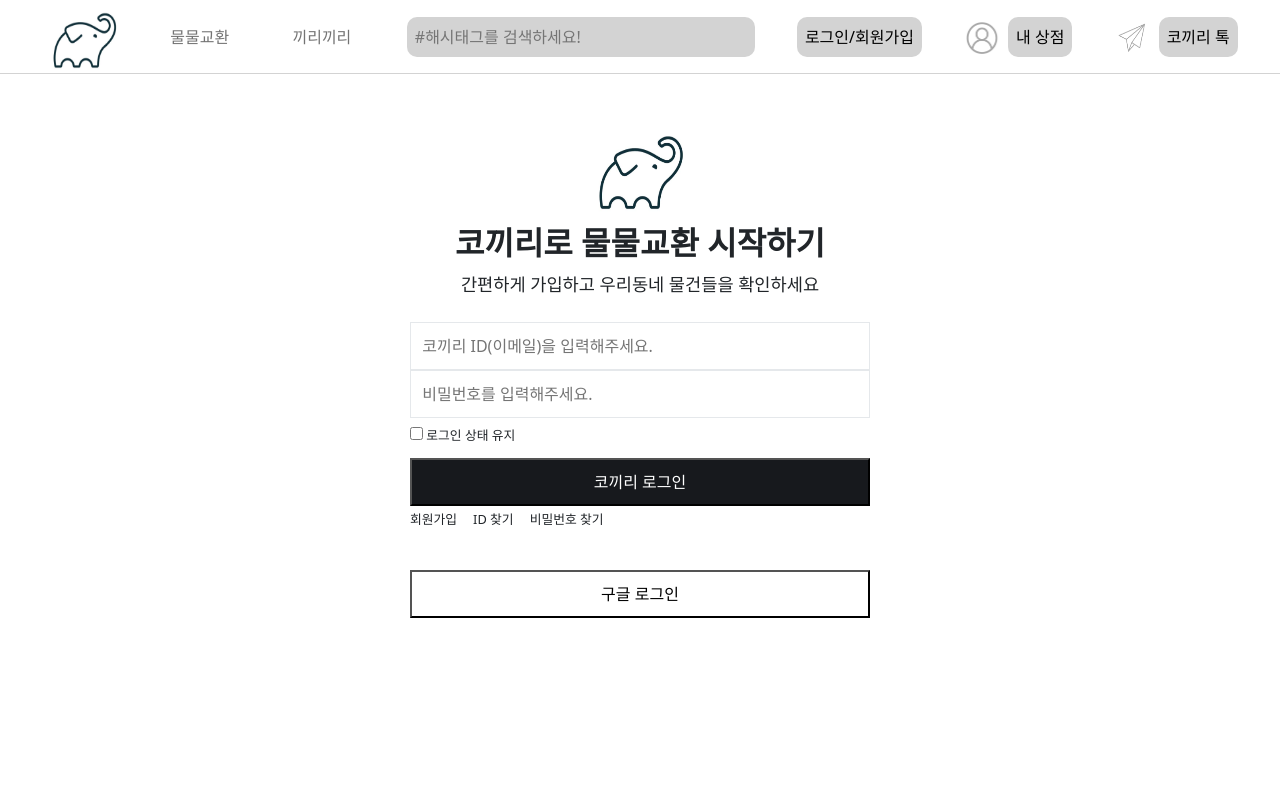
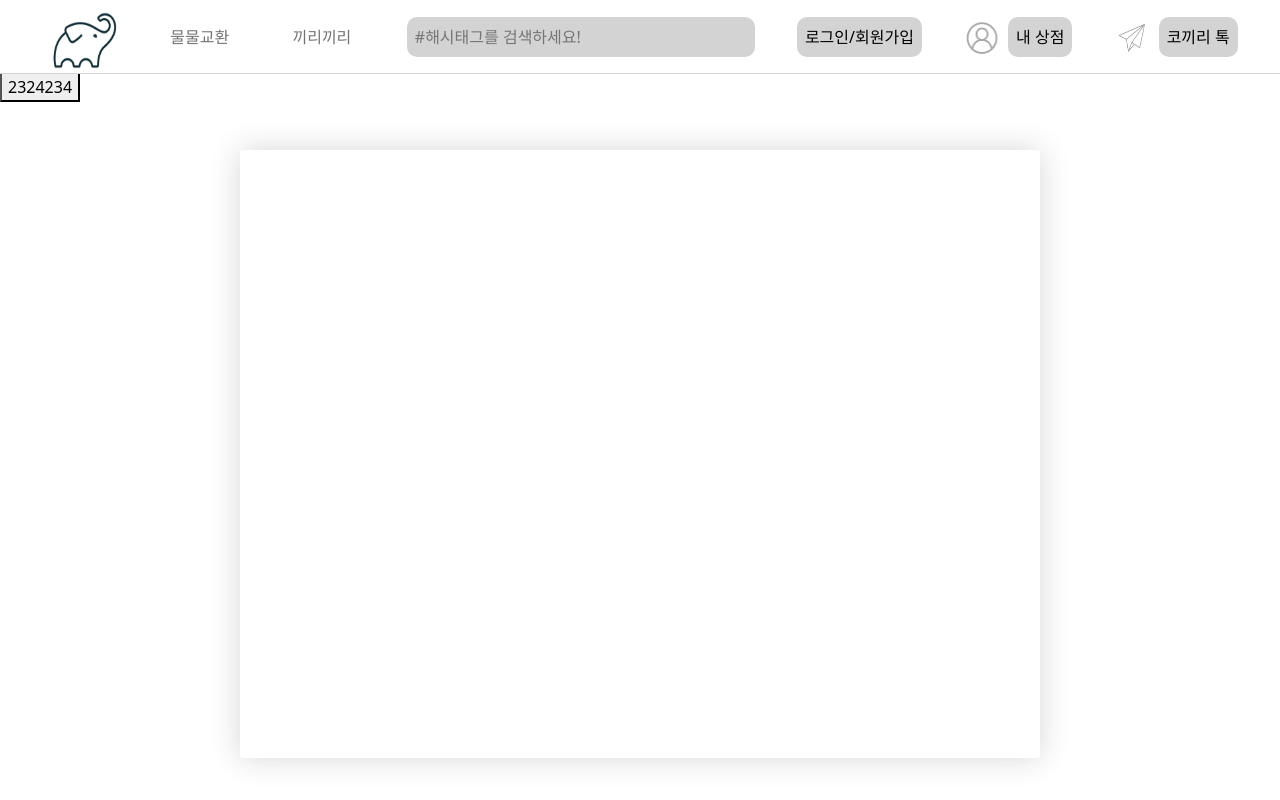
Before and after one commit to F3F-T/COKIRI, a React (Create React App) app in the folder frontend/: page /login in a window 1280 px wide. Both pictures are taken after a click on the button "구글 로그인". Built offline with nearby package versions, Linux system fonts and the light colour scheme; no server answers.

Commit message:
[add] 구글로그인 미완

```diff
--- /dev/null
+++ b/frontend/src/routes/로그인 & 회원가입/GoogleLoginModal.tsx
@@ -0,0 +1,26 @@
+import styles from '../../styles/loginAndSignup/googleLoginModal.module.css'
+import React, { PropsWithChildren } from "react";
+
+interface ModalDefaultType {
+    onClickToggleModal: () => void;
+}
+
+function Modal({
+                   onClickToggleModal,
+                   children,
+               }: PropsWithChildren<ModalDefaultType>) {
+    return (
+        <div className={styles.box1}>
+            <div className={styles.box2}>{children}</div>
+            <div className={styles.box3}
+                onClick={(e: React.MouseEvent) => {
+                    e.preventDefault();
+                    if (onClickToggleModal) {
+                            onClickToggleModal();
+                    }
+                }}
+            />
+        </div>
+    );
+}
+export default Modal
--- a/frontend/src/routes/로그인 & 회원가입/Login.tsx
+++ b/frontend/src/routes/로그인 & 회원가입/Login.tsx
@@ -1,17 +1,26 @@
 import React, {useState, useEffect, useMemo, useCallback} from 'react';
-import styles from "../../styles/loginAndSignup/Login.module.css"
+import styles from "../../styles/loginAndSignup/Login.module.scss"
 import loginImg from "../../img/cokkiriLogo.png"
 import {useNavigate} from "react-router-dom";
 import TextInput from "../../component/common/TextInput";
 import Button from "../../component/common/Button";
 import axios from "axios";
+import Modal from "../../routes/로그인 & 회원가입/GoogleLoginModal"
+import GoogleLogin from 'react-google-login'
+// import {gapi} from 'gapi-script';
+
+const Login = () => {
+
+    const [isOpenModal, setOpenModal] = useState<boolean>(false);
+
+    const onClickToggleModal = useCallback(() => {
+        setOpenModal(!isOpenModal);
+    }, [isOpenModal]);
 
 
 
-const Login = () => {
-
     const [email,setEmail] = useState('');
-
+    const [google,setGoogle] = useState('');
     interface UserInfo {
         email: string;
         password: string;
@@ -19,7 +28,6 @@ const Login = () => {
     }
 
     const [passwordCheck, setpasswordCheck] = useState<boolean>(undefined);
-
     const [userInfo, setuserInfo] = useState<UserInfo>(null);
     const [postResult, setPostResult] = useState(null);
     const navigate = useNavigate();
@@ -40,11 +48,23 @@ const Login = () => {
         })
     }
 
+    async function googleLogin(){
+        try{
+            const res = await axios.get("http://localhost:8080/auth/social_login/google")
+            console.log("링크",res.data.url)
+            setGoogle(res.data.url)
+            alert("전송")
+        }
+        catch (err){
+            console.log(err);
+            alert("실패")
+        }
+    }
     async function postLoginData() {
         try {
 
-            const res = await axios.post("/auth/login", userInfo);
-
+            const res = await axios.post("http://localhost:8080/auth/login", userInfo);
+            console.log("res",res);
             const accessToken = res.data;
 
             axios.defaults.headers.common['Authorization'] = `Bearer ${accessToken}`;
@@ -56,7 +76,7 @@ const Login = () => {
                 headers: res.headers,
                 data: res.data,
             };
-            console.log(result);
+
             alert('로그인 성공');
             // setPostResult(formatResponse(result));
         } catch (err) {
@@ -71,9 +91,22 @@ const Login = () => {
         postLoginData();
     }
 
+    const googleClick=()=>{
+        googleLogin();
+    }
+    // googleLogin();
+    const url = google
+
 
     return (
-        <>
+        <><div className={styles.box}>
+            <button onClick={()=>{window.open(url)}}>2324234</button>
+
+            {isOpenModal && (
+                <Modal onClickToggleModal={onClickToggleModal}>
+                    <embed type="text/html" src={url} width="800" height="608"/>
+                </Modal>
+            )}
             <div className={styles.loginAllContent}>
                 <section className={styles.header}>
                     <img src={loginImg} className={styles.loginImg}></img>
@@ -102,10 +135,21 @@ const Login = () => {
                         <span>비밀번호 찾기</span>
                     </div>
                 </section>
-                <Button className={"white"} onClick={handleClick} content={"구글 로그인"}/>
+                <Button className={"white"} onClick={()=>{ googleClick(); onClickToggleModal(); }} content={"구글 로그인"}/>
+                {/*<GoogleLogin clientId={url} buttonText={"구글아이디로 로그인하기"}/>*/}
+                    {/*onClickToggleModal*/}
             </div>
+        </div>
         </>
     );
 }
 //
+
+function Modal2(){
+    return(
+        <div className={styles.modal}>
+            모달창입니다.
+        </div>
+    )
+}
 export default Login;
--- a/frontend/src/routes/로그인 & 회원가입/SignUp.tsx
+++ b/frontend/src/routes/로그인 & 회원가입/SignUp.tsx
@@ -45,14 +45,14 @@ const SignUp = () => {
 
 
 
-            const res = await axios.post("/auth/signup");
+                const res = await axios.post("http://localhost:8080/auth/signup",userInfo);
 
             const result = {
                 status: res.status + "-" + res.statusText,
                 headers: res.headers,
                 data: res.data,
             };
-            console.log(result);
+            console.log("result",result);
             alert('로그인 성공');
             // setPostResult(formatResponse(result));
         } catch (err) {
--- a/frontend/src/styles/loginAndSignup/Login.module.css
+++ b/frontend/src/styles/loginAndSignup/Login.module.scss
@@ -1,6 +1,10 @@
 .loginAllContent {
     width: 460px;
     margin: auto; /* content를 중앙으로 보낸다*/
+}
+.box{
+    width: 100%;
+    height: 100%;
 }
 
 .header {
@@ -88,4 +92,26 @@
     width: 100%;
     text-align: center;
     height: 3rem;
+
+
+    //color: white;
+    //font-size: 1.2rem;
+    //font-weight: 400;
+    //border-radius: 4px;
+    //border: none;
+    //cursor: pointer;
+
+&:hover {
+     transform: translateY(-1px);
+ }
 }
+.modal{
+    width: 10rem;
+    height: 10rem;
+    z-index: 100;
+    border: 2px solid rgba(0, 0, 0, 2);
+}
+.googleLogin{
+    width: 10rem;
+    height: 10rem;
+}
--- /dev/null
+++ b/frontend/src/styles/loginAndSignup/googleLoginModal.module.css
@@ -0,0 +1,31 @@
+.box1{
+    width: 100%;
+    height: 100%;
+    display: flex;
+    position: fixed;
+    justify-content: center;
+    margin-top: 3rem;
+
+}
+.box2{
+    width: 800px;
+    height: 38rem;
+    display: flex;
+    flex-direction: column;
+    align-items: center;
+    border: none;
+    border-radius: 3px;
+    box-shadow: 0 0 30px rgba(30, 30, 30, 0.185);
+    box-sizing: border-box;
+    background-color: white;
+    z-index: 10000;
+
+}
+.box3{
+    width: 100vw;
+    height: 100vh;
+    position: fixed;
+    top: 0;
+    z-index: 9999;
+
+}
```
Also changed, not shown: frontend/src/setupProxy.js (deleted, +0 -11 lines).
